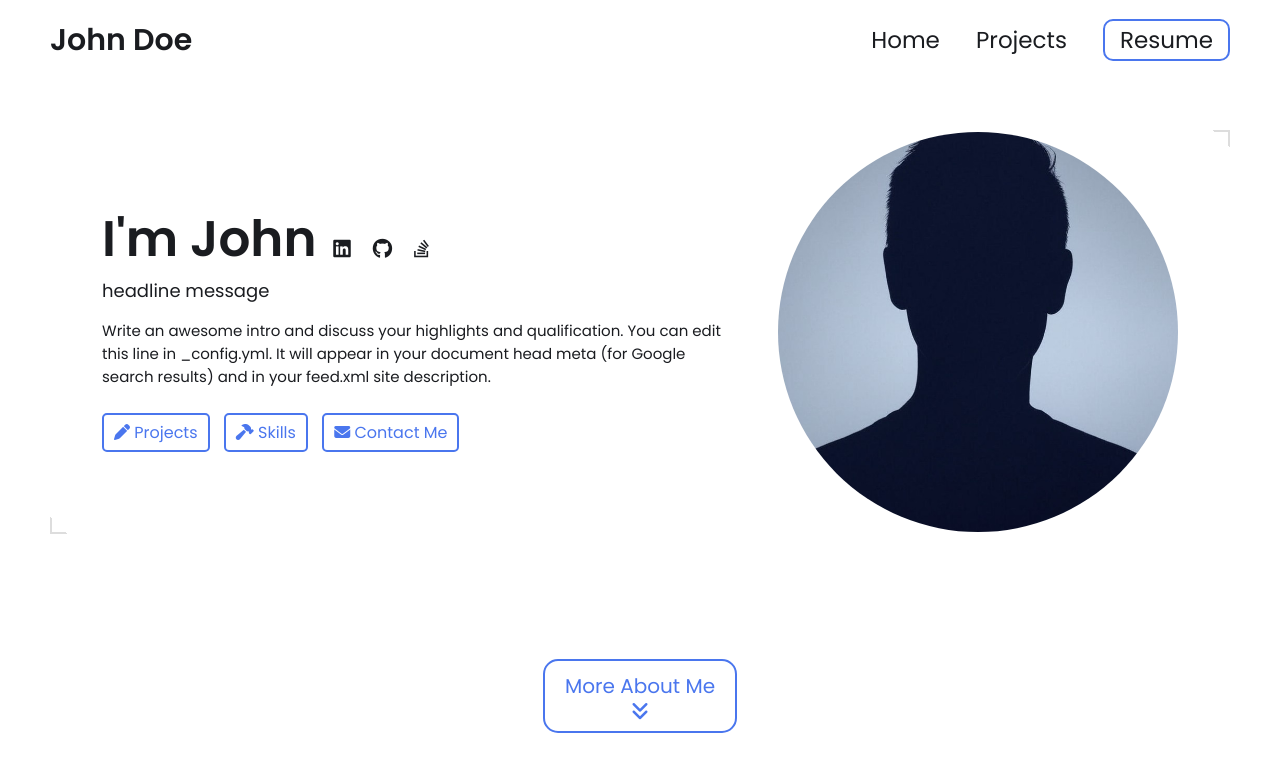
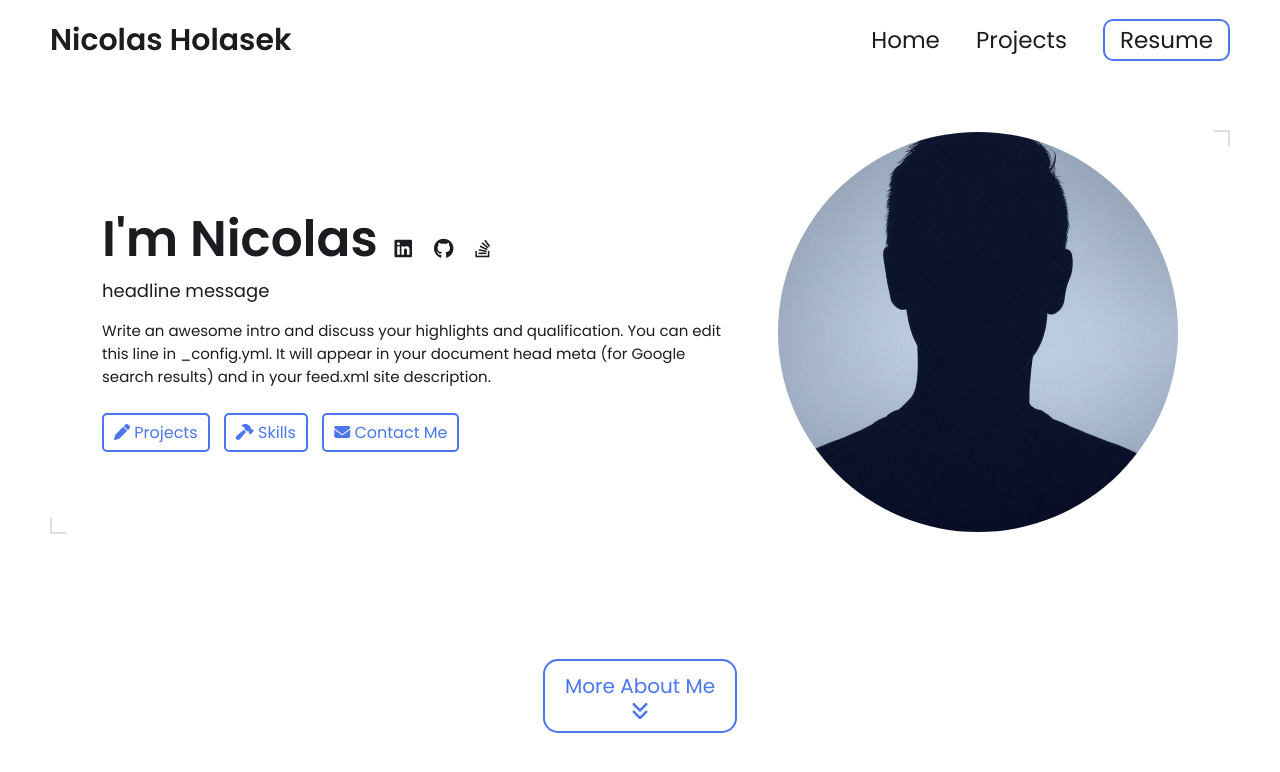
Before and after one commit to nholasek/nholasek.github.io, a Jekyll site: the page built from index.html, in a window 1280 px wide and 900 px high. Shown: the top 772 px of the window. Built offline with Jekyll 4.4.1, drawn with Linux system fonts in a browser that asks for light colours.

Commit message:
Init With basic info updated

```diff
--- a/_config.yml
+++ b/_config.yml
@@ -7,12 +7,12 @@
 
 # Main Page Setup
 
-title: John Doe's Portfolio # This is what shows up in the tab of the browser
+title: Nicolas Holasek's Portfolio # This is what shows up in the tab of the browser
 
 
 
 # Hero Section
-name: John Doe
+name: Nicolas Holasek
 headline: headline message
 description: >- # dont remove this line. this will ignore all new lines until the next section
   Write an awesome intro and discuss your highlights and qualification. You can edit this
```
Also changed, not shown: assets/images/profile-image/Face_Sunset.jpg (added).
